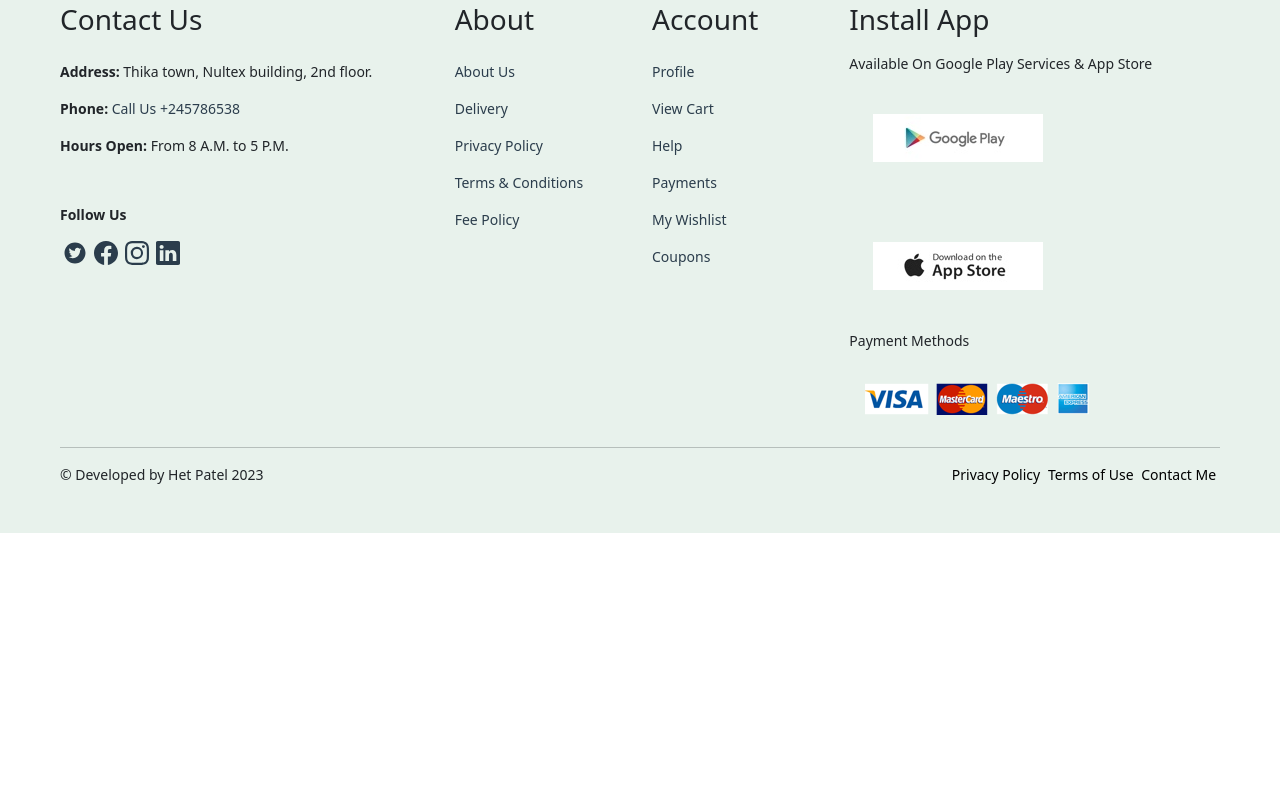
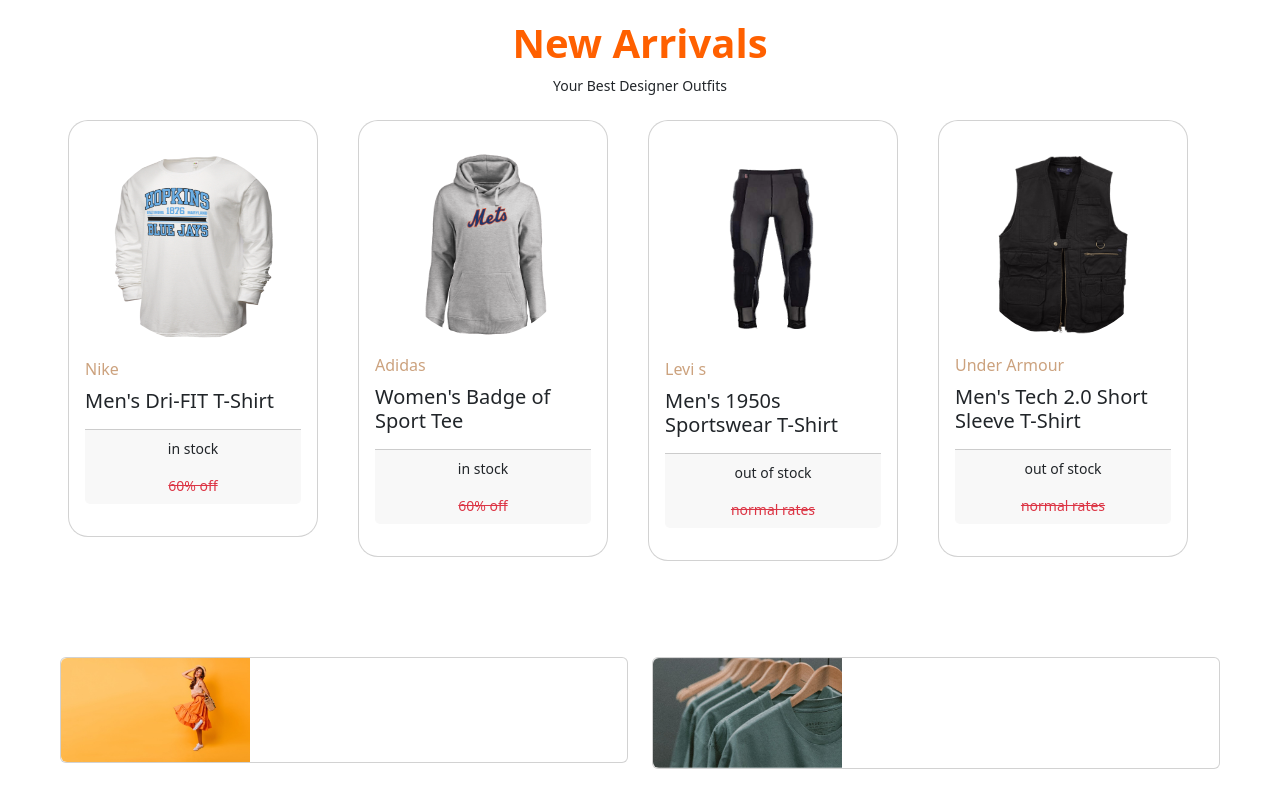
Before and after one commit to hetpatel4381/E-commerce-site_ReactJS, a React (Vite) app: page / in a window 1280 px wide. Shown: the part 1560-2360 px from the top of the page. Before the commit the page ends 2093 px from the top, so only its background shows below. Built offline with nearby package versions, Linux system fonts and the light colour scheme.

Commit message:
created the deals section

```diff
--- a/src/App.css
+++ b/src/App.css
@@ -185,4 +185,19 @@
   color: white;
   border: 1px solid var(--primary);
 }
+
+.new-products .card img {
+  border-radius: 200px;
+  width: 100%;
+  max-height: 220px;
+}
+
+.new-products .card {
+  border-radius: 20px;
+  max-width: 250px;
+}
+
+.new-products .card span {
+  color: var(--darken);
+}
 /* Home Ends here */
--- /dev/null
+++ b/src/Components/NewArrivals.jsx
@@ -0,0 +1,38 @@
+import React from 'react';
+import { PRODUCTS1 } from "./Products";
+
+const NewArrivals = () => {
+  return (
+    <>
+      <div className="row mt-4">
+        {PRODUCTS1.slice(1, 5).map((product) => (
+          <div className="col-3">
+            <div key={product.id}>
+              <div className="card h-100 m-auto p-3">
+                <img
+                  src={product.image}
+                  alt=""
+                  className="card-img-top img-fluid m-auto p-3"
+                />
+                <div className="card-details">
+                  <div className="title mb-3">
+                    <span>{product.brand}</span>
+                    <h5 className="mt-2">{product.name}</h5>
+                  </div>
+                  <div className="card-footer text-center mb-3">
+                    <p className="mb-3">{product.status}</p>
+                    <p>
+                      <strike className="text-danger">{product.rate}</strike>
+                    </p>
+                  </div>
+                </div>
+              </div>
+            </div>
+          </div>
+        ))}
+      </div>
+    </>
+  );
+}
+
+export default NewArrivals;
--- a/src/pages/Home.jsx
+++ b/src/pages/Home.jsx
@@ -1,12 +1,15 @@
-import React from 'react';
-import { Link } from 'react-router-dom';
-import Hero from '../Components/hero';
-import FeaturedProducts from '../Components/FeaturedProducts';
+import React from "react";
+import { Link } from "react-router-dom";
+import Hero from "../Components/hero";
+import FeaturedProducts from "../Components/FeaturedProducts";
+import NewArrivals from "../Components/NewArrivals";
+import img1 from "../assets/images/banner/b17.jpg";
+import img2 from "../assets/images/banner/b10.jpg";
 
 const Home = () => {
   return (
     <>
-      <section className="banner">
+      <section className="banner mb-3">
         <div className="container-xxl">
           <div className="row">
             <div className="banner-details p-5 d-flex flex-column align-items-start justify-content-center">
@@ -49,7 +52,42 @@
                 Off on All Products And Accessories
               </h2>
               <div className="mt-3">
-                <button className='button-repair'>Explore Now</button>
+                <button className="button-repair">Explore Now</button>
+              </div>
+            </div>
+          </div>
+        </div>
+      </section>
+
+      <section className="new-products p-5">
+        <div className="container-xxl">
+          <div className="row">
+            <div className="text-center">
+              <h1>New Arrivals</h1>
+              <p>Your Best Designer Outfits</p>
+            </div>
+            <NewArrivals />
+          </div>
+        </div>
+      </section>
+
+      <section className="deals p-5">
+        <div className="container-xxl">
+          <div className="row d-flex">
+            <div className="col-6">
+              <div className="card">
+                <div className="col-md-4">
+                  <img src={img1} alt="" className="img-fluid rounded-start" />
+                </div>
+                <div className="col-md-8"></div>
+              </div>
+            </div>
+            <div className="col-6">
+              <div className="card">
+                <div className="col-md-4">
+                  <img src={img2} alt="" className="img-fluid rounded-start" />
+                </div>
+                <div className="col-md-8"></div>
               </div>
             </div>
           </div>
@@ -57,6 +95,6 @@
       </section>
     </>
   );
-}
+};
 
 export default Home;
```
